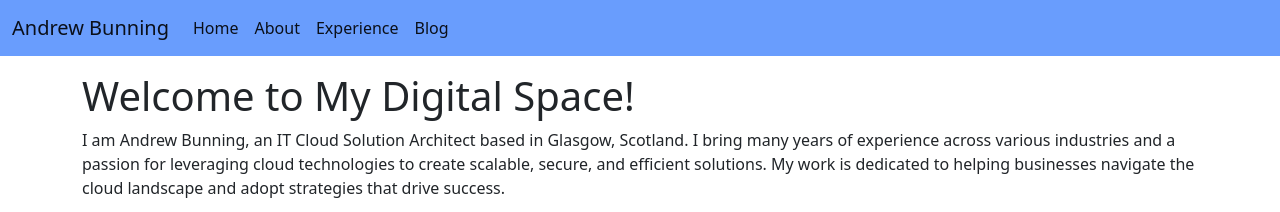
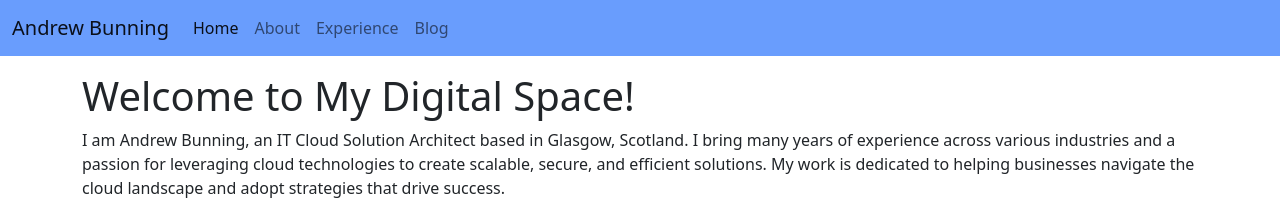
Before and after one commit to AndyBunning/andybunning.github.io, a Jekyll site: the page built from index.html, in a window 1280 px wide. Shown: the top 212 px of the page. Built offline with Jekyll 4.4.1, drawn with Linux system fonts in a browser that asks for light colours.

Commit message:
Update Navbar to fix active links.  start fixing colapse

```diff
--- a/_includes/nav.html
+++ b/_includes/nav.html
@@ -3,7 +3,9 @@
 		<a class="navbar-brand" href="/">Andrew Bunning</a>
 
 		<!-- Step 3: Toggle the value of the property when the toggler button is clicked. -->
-		<button class="navbar-toggler" type="button" (click)="isMenuCollapsed = !isMenuCollapsed">&#9776;</button>
+		<button class="navbar-toggler" type="button" data-bs-toggle="collapse" data-bs-target="#navbarNav" aria-controls="navbarNav" aria-expanded="false" aria-label="Toggle navigation">
+			<span class="navbar-toggler-icon">&#9776;</span>
+		</button>
 
 		<!-- Step 2: Add the ngbCollapse directive to the element below. -->
 		<div [ngbCollapse]="isMenuCollapsed" class="collapse navbar-collapse">
@@ -13,13 +15,13 @@
 					<a class="nav-link {% if page.url == "/" %}active{% endif %}" href="/" (click)="isMenuCollapsed = true">Home</a>
 				</li>
 				<li class="nav-item">
-					<a class="nav-link {% if page.url == "/" %}active{% endif %}" href="about" (click)="isMenuCollapsed = true">About</a>
+					<a class="nav-link {% if page.url == "about" %}active{% endif %}" href="about" (click)="isMenuCollapsed = true">About</a>
 				</li>
 				<li class="nav-item">
-					<a class="nav-link {% if page.url == "/" %}active{% endif %}" href="experience" (click)="isMenuCollapsed = true">Experience</a>
+					<a class="nav-link {% if page.url == "experience" %}active{% endif %}" href="experience" (click)="isMenuCollapsed = true">Experience</a>
 				</li>
 				<li class="nav-item">
-					<a class="nav-link {% if page.url == "/" %}active{% endif %}" href="blog" (click)="isMenuCollapsed = true">Blog</a>
+					<a class="nav-link {% if page.url == "blog" %}active{% endif %}" href="blog" (click)="isMenuCollapsed = true">Blog</a>
 				</li>
 			</ul>
 		</div>
```
